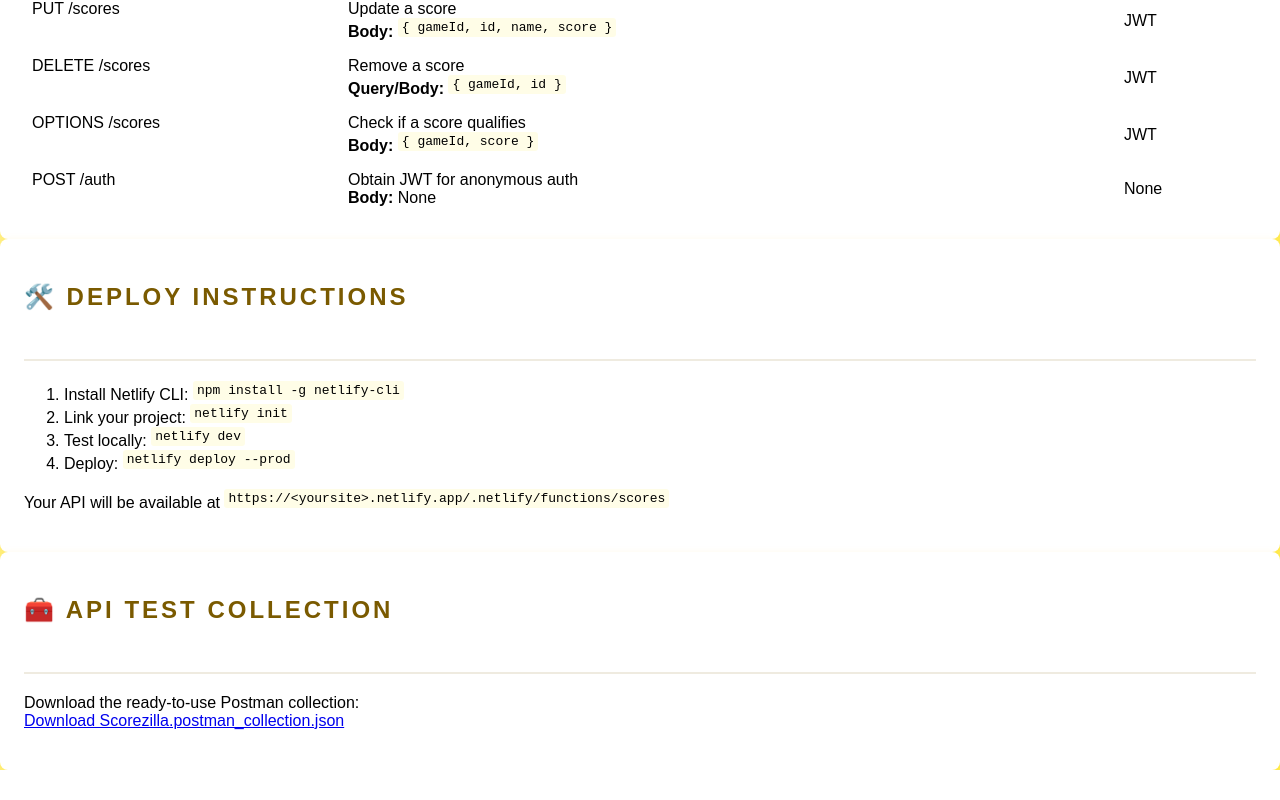
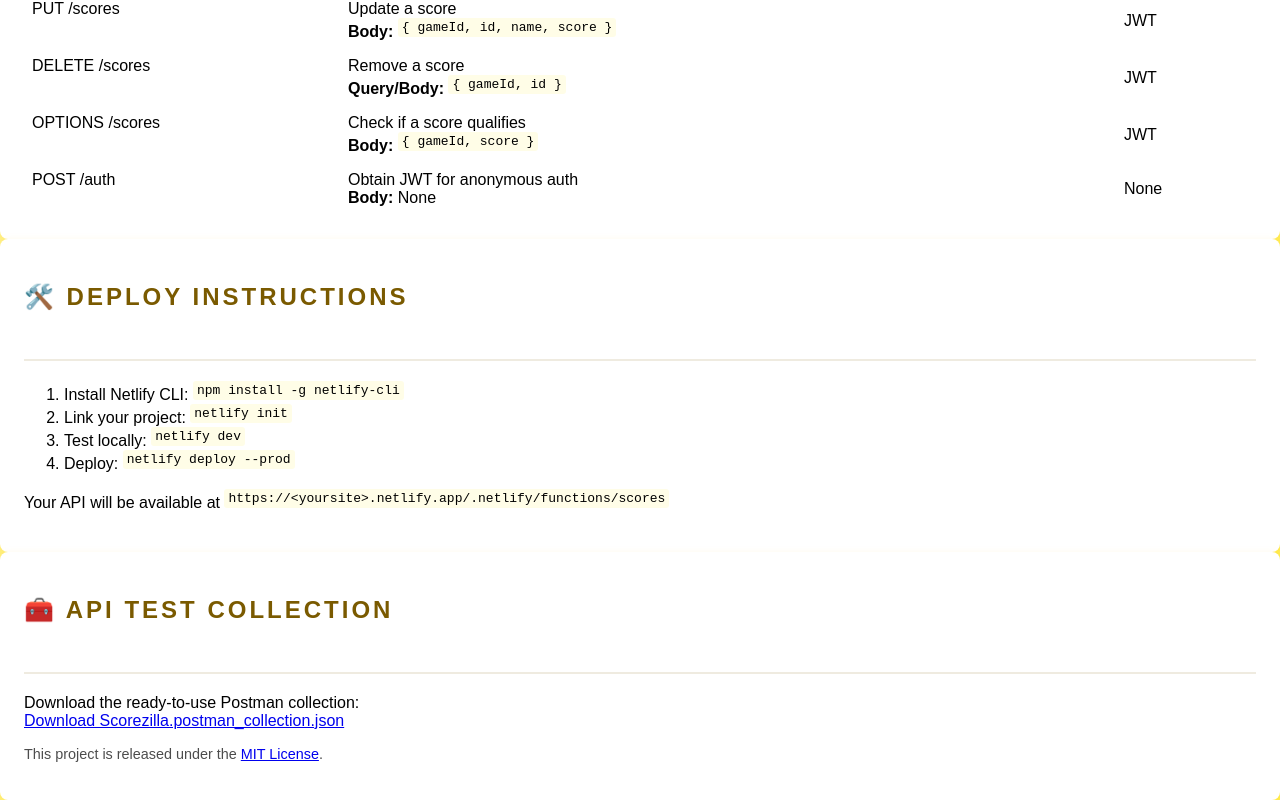
Before and after one commit to eliacoan/scorezilla, a website: page index.html in a window 1280 px wide. Shown: the part 2683-3483 px from the top of the page. Before the commit the page ends 3453 px from the top, so only its background shows below. Drawn offline with Linux system fonts and the light colour scheme.

Commit message:
License specification

```diff
--- a/index.html
+++ b/index.html
@@ -250,6 +250,10 @@
             Download the ready-to-use Postman collection:<br>
             <a href="Scorezilla.postman_collection.json" download>Download Scorezilla.postman_collection.json</a>
         </p>
+        <!-- License note -->
+        <p style="margin-top:1em;font-size:0.9em;color:rgba(0,0,0,0.7);">
+            This project is released under the <a href="https://opensource.org/licenses/MIT" target="_blank" rel="noopener">MIT License</a>.
+        </p>
     </div>
 </body>
 
```
Also changed, not shown: README.md.
